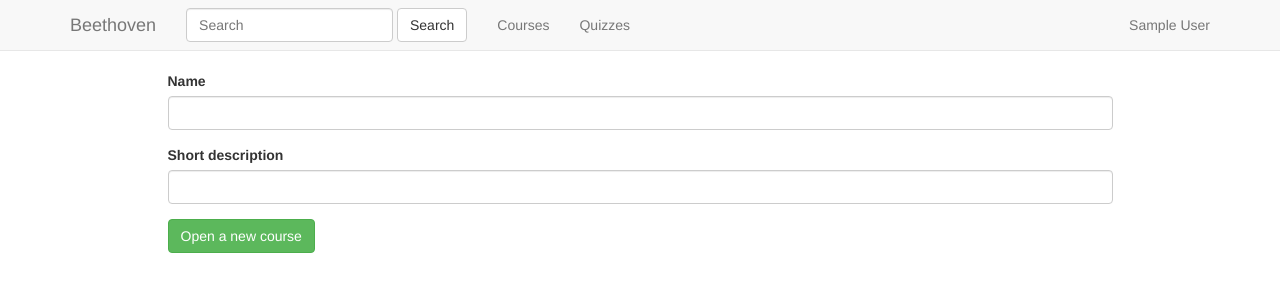
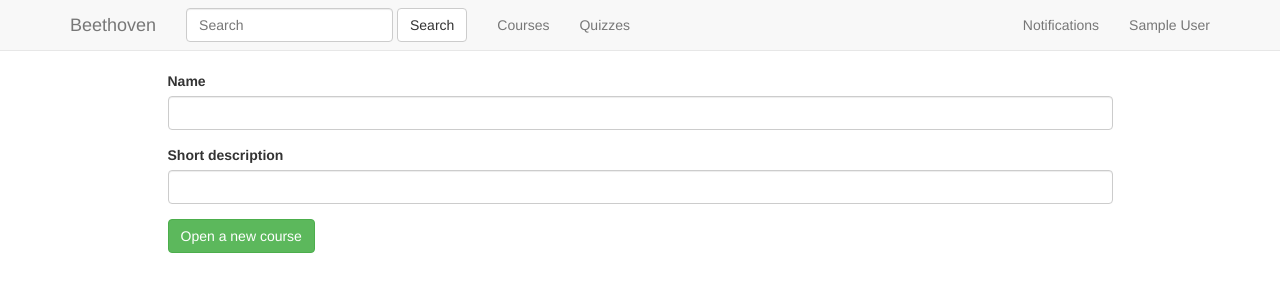
Before and after one commit to lockhawksp/beethoven, a Django app: page /courses/open/ in a window 1280 px wide. Shown: the top 300 px of the page. Run offline with Django 3.2, Linux system fonts and the light colour scheme; the visitor is signed in with stand-in values (Sample User, id 1); parts of the project's set-up code (start-up, migrations or seed data) failed here and were passed over; some libraries are stand-ins or nearby versions.

Commit message:
Add feature notification

```diff
--- a/templates/base.html
+++ b/templates/base.html
@@ -38,6 +38,11 @@
         {% if not request.user.is_authenticated %}
           <li><a href="{% url 'account_login' %}">Sign in</a></li>
         {% else %}
+          <li>
+            <a href="">
+              Notifications
+            </a>
+          </li>
           <li class="dropdown">
             <a href="#" class="dropdown-toggle" data-toggle="dropdown">{{ request.user.profile }}</a>
             <ul class="dropdown-menu" role="menu">
```
